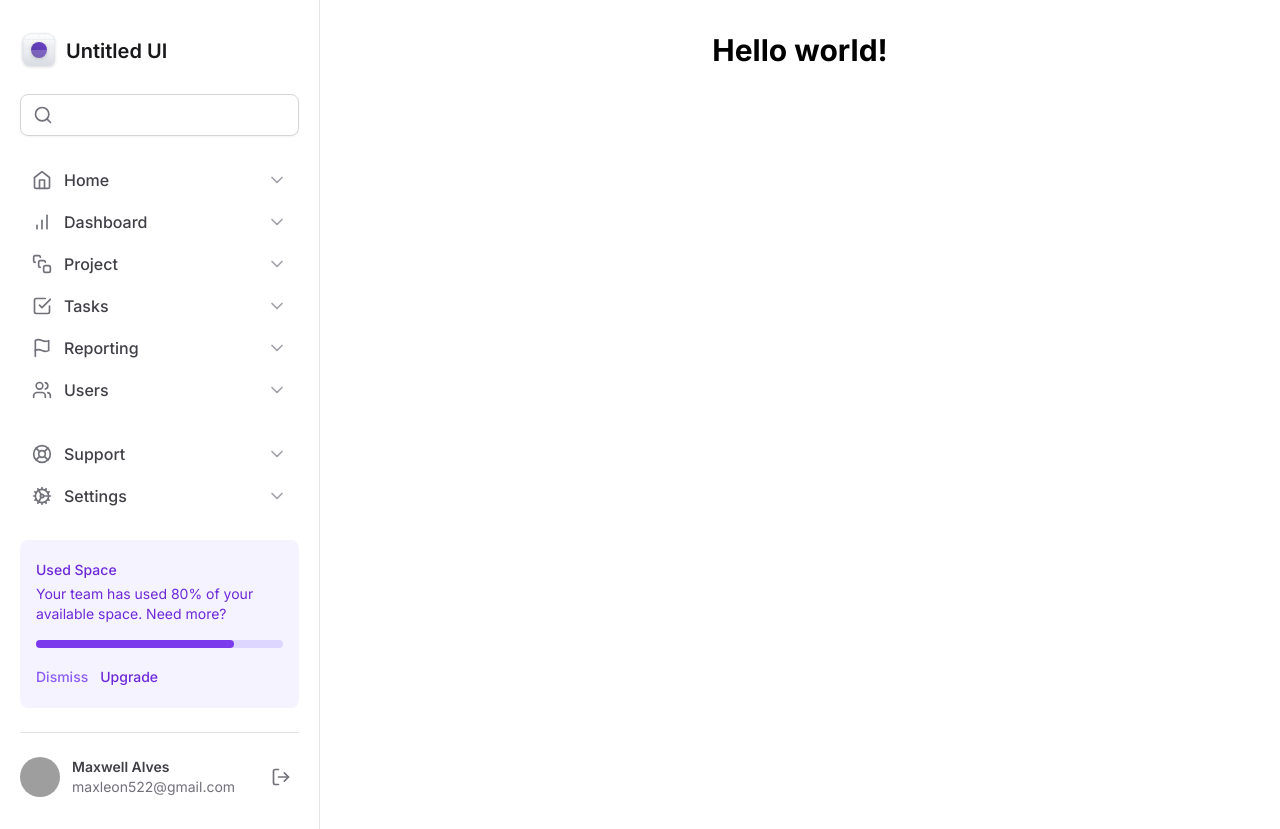
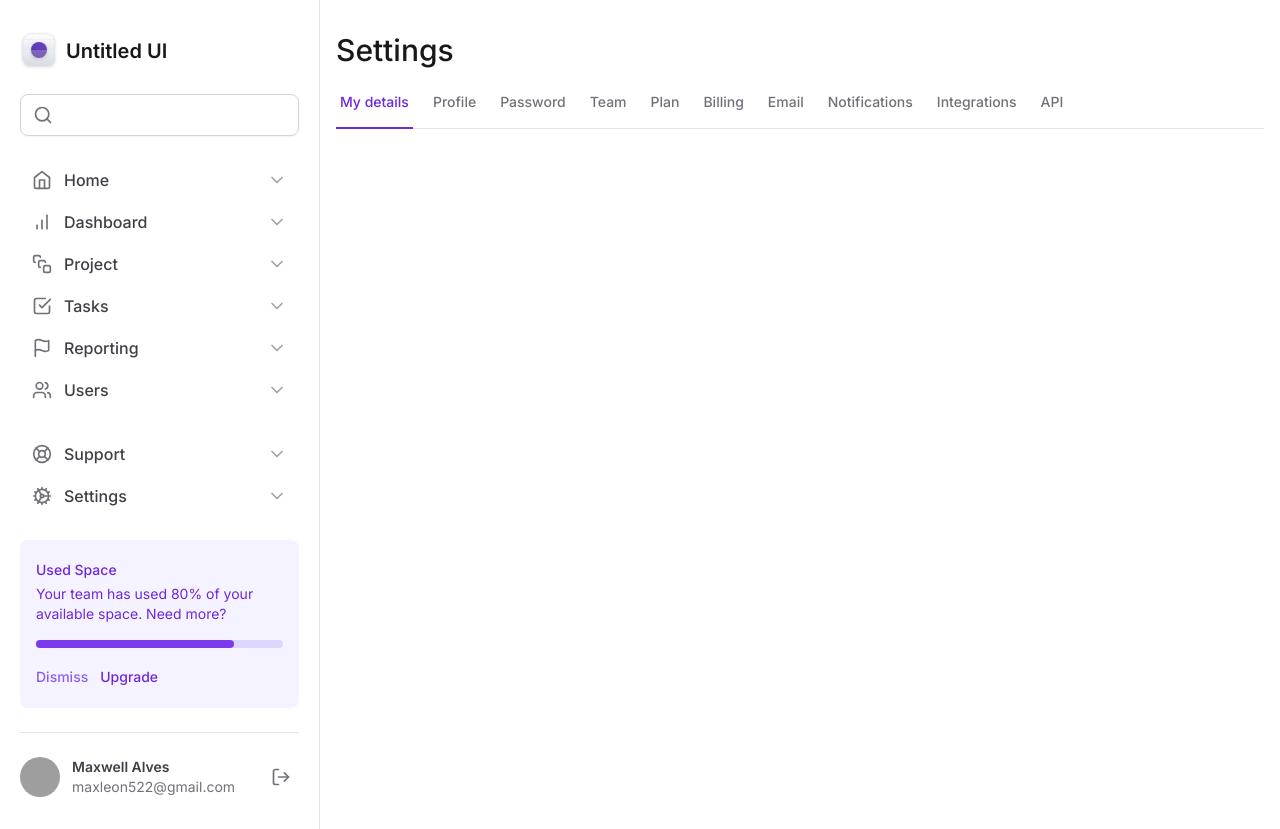
Before and after one commit to maxleon52/tailwind-next13, a Next.js app: page / in a window 1280 px wide. Built offline with nearby package versions, Linux system fonts and the light colour scheme; grey boxes are pictures that could not be loaded.

Commit message:
create Tabs with animation

```diff
--- a/package.json
+++ b/package.json
@@ -9,12 +9,14 @@
     "lint": "next lint"
   },
   "dependencies": {
+    "@radix-ui/react-tabs": "^1.0.4",
     "@types/node": "20.5.8",
     "@types/react": "18.2.21",
     "@types/react-dom": "18.2.7",
     "autoprefixer": "10.4.15",
     "eslint": "8.48.0",
     "eslint-config-next": "13.4.19",
+    "framer-motion": "^10.16.2",
     "lucide-react": "^0.274.0",
     "next": "13.4.19",
     "postcss": "8.4.29",
--- a/src/app/layout.tsx
+++ b/src/app/layout.tsx
@@ -16,7 +16,7 @@
   children: React.ReactNode;
 }) {
   return (
-    <html lang="en">
+    <html lang="en" className="antialiased">
       <body className={inter.className}>
         <div className="grid min-h-screen grid-cols-app">
           <Sidebar />
--- a/src/app/page.tsx
+++ b/src/app/page.tsx
@@ -1,7 +1,11 @@
+import { SettingsTabs } from "@/components/SettingsTabs";
+
 export default function Home() {
   return (
-    <h1 className="flex items-center justify-center text-3xl font-bold">
-      Hello world!
-    </h1>
+    <>
+      <h1 className="text-3xl font-medium text-zinc-900">Settings</h1>
+
+      <SettingsTabs />
+    </>
   );
 }
--- /dev/null
+++ b/src/components/SettingsTabs/TabItem.tsx
@@ -0,0 +1,31 @@
+"use client";
+
+import * as Tabs from "@radix-ui/react-tabs";
+import { motion } from "framer-motion";
+
+interface TabItemProps {
+  value: string;
+  title: string;
+  isSelected?: boolean;
+}
+export default function TabItem({
+  title,
+  value,
+  isSelected = false,
+}: TabItemProps) {
+  return (
+    <Tabs.Trigger
+      value={value}
+      className="relative px-1 pb-4 text-sm font-medium text-zinc-500 hover:text-violet-700 data-[state=active]:text-violet-700"
+    >
+      <span>{title}</span>
+
+      {isSelected && (
+        <motion.div
+          layoutId="activeTab"
+          className="absolute -bottom-px left-0 right-0 h-0.5 bg-violet-700"
+        />
+      )}
+    </Tabs.Trigger>
+  );
+}
--- /dev/null
+++ b/src/components/SettingsTabs/index.tsx
@@ -0,0 +1,59 @@
+"use client";
+import { useState } from "react";
+
+import * as Tabs from "@radix-ui/react-tabs";
+
+import TabItem from "./TabItem";
+
+export function SettingsTabs() {
+  const [currentTab, setCurrentTab] = useState("tab1");
+
+  return (
+    <Tabs.Root value={currentTab} onValueChange={setCurrentTab}>
+      <Tabs.List className="mt-6 flex w-full items-center gap-4 border-b border-zinc-200">
+        <TabItem
+          value="tab1"
+          title="My details"
+          isSelected={currentTab === "tab1"}
+        />
+        <TabItem
+          value="tab2"
+          title="Profile"
+          isSelected={currentTab === "tab2"}
+        />
+        <TabItem
+          value="tab3"
+          title="Password"
+          isSelected={currentTab === "tab3"}
+        />
+        <TabItem value="tab4" title="Team" isSelected={currentTab === "tab4"} />
+        <TabItem value="tab5" title="Plan" isSelected={currentTab === "tab5"} />
+        <TabItem
+          value="tab6"
+          title="Billing"
+          isSelected={currentTab === "tab6"}
+        />
+        <TabItem
+          value="tab7"
+          title="Email"
+          isSelected={currentTab === "tab7"}
+        />
+        <TabItem
+          value="tab8"
+          title="Notifications"
+          isSelected={currentTab === "tab8"}
+        />
+        <TabItem
+          value="tab9"
+          title="Integrations"
+          isSelected={currentTab === "tab9"}
+        />
+        <TabItem
+          value="tab10"
+          title="API"
+          isSelected={currentTab === "tab10"}
+        />
+      </Tabs.List>
+    </Tabs.Root>
+  );
+}
```
Also changed, not shown: 1 other file (tests, documents, lock files or other folders).
